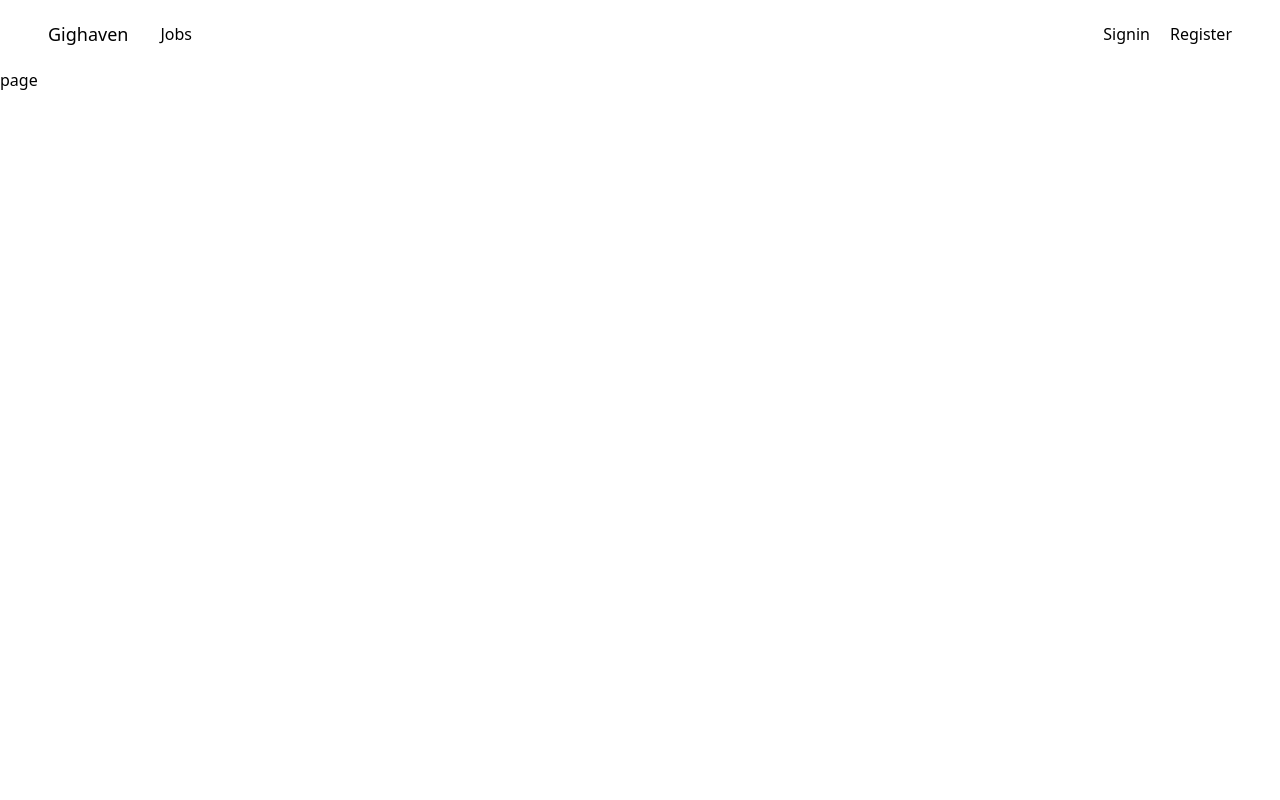
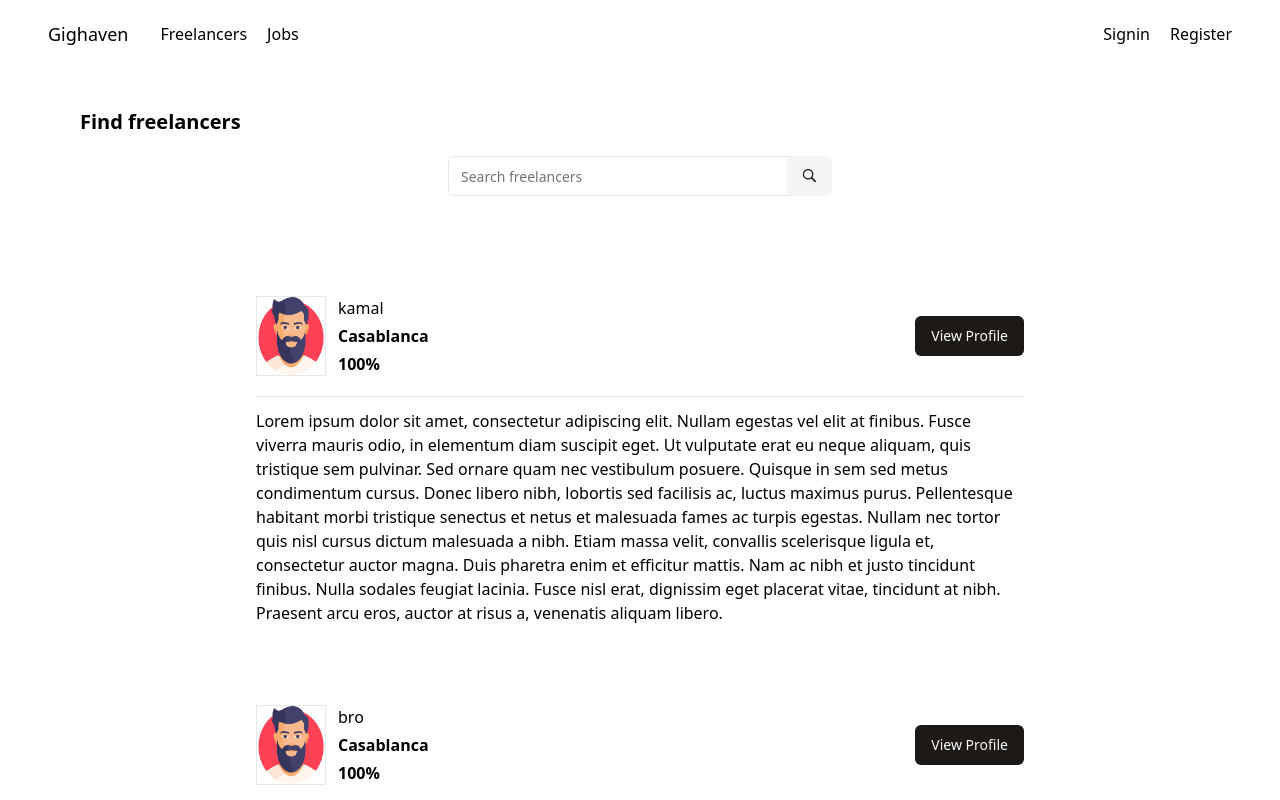
Before and after one commit to kamal-ezz/gighaven, a Next.js app: page /freelancers in a window 1280 px wide. Shown: the top 800 px of the page. Built offline with nearby package versions, Linux system fonts and the light colour scheme.

Commit message:
search + profile page

```diff
--- a/src/app/freelancers/page.tsx
+++ b/src/app/freelancers/page.tsx
@@ -1,5 +1,55 @@
+"use client";
+
+import Freelancer from "@/components/Freelancer";
+import Searchbar from "@/components/Searchbar";
+import { useParams, useSearchParams } from "next/navigation";
 import React from "react";
 
-export default function page() {
-  return <div>page</div>;
+const freelancers = [
+  {
+    id: 1,
+    pic: "/man.png",
+    name: "kamal",
+    description:
+      "Lorem ipsum dolor sit amet, consectetur adipiscing elit. Nullam egestas vel elit at finibus. Fusce viverra mauris odio, in elementum diam suscipit eget. Ut vulputate erat eu neque aliquam, quis tristique sem pulvinar. Sed ornare quam nec vestibulum posuere. Quisque in sem sed metus condimentum cursus. Donec libero nibh, lobortis sed facilisis ac, luctus maximus purus. Pellentesque habitant morbi tristique senectus et netus et malesuada fames ac turpis egestas. Nullam nec tortor quis nisl cursus dictum malesuada a nibh. Etiam massa velit, convallis scelerisque ligula et, consectetur auctor magna. Duis pharetra enim et efficitur mattis. Nam ac nibh et justo tincidunt finibus. Nulla sodales feugiat lacinia. Fusce nisl erat, dignissim eget placerat vitae, tincidunt at nibh. Praesent arcu eros, auctor at risus a, venenatis aliquam libero.",
+    rate: "100%",
+    location: "Casablanca",
+  },
+  {
+    id: 2,
+    pic: "/man.png",
+    name: "bro",
+    description:
+      "Lorem ipsum dolor sit amet, consectetur adipiscing elit. Nullam egestas vel elit at finibus. Fusce viverra mauris odio, in elementum diam suscipit eget. Ut vulputate erat eu neque aliquam, quis tristique sem pulvinar. Sed ornare quam nec vestibulum posuere. Quisque in sem sed metus condimentum cursus. Donec libero nibh, lobortis sed facilisis ac, luctus maximus purus. Pellentesque habitant morbi tristique senectus et netus et malesuada fames ac turpis egestas. Nullam nec tortor quis nisl cursus dictum malesuada a nibh. Etiam massa velit, convallis scelerisque ligula et, consectetur auctor magna. Duis pharetra enim et efficitur mattis. Nam ac nibh et justo tincidunt finibus. Nulla sodales feugiat lacinia. Fusce nisl erat, dignissim eget placerat vitae, tincidunt at nibh. Praesent arcu eros, auctor at risus a, venenatis aliquam libero.",
+    rate: "100%",
+    location: "Casablanca",
+  },
+];
+
+export default function Freelancers() {
+  const searchParams = useSearchParams();
+
+  return (
+    <div className="mt-10 flex flex-col justify-around">
+      <h1 className="ml-20 mb-5 font-semibold text-xl">Find freelancers</h1>
+      <Searchbar placeholder="Search freelancers" type="freelancers" />
+      <ul>
+        <li>
+          {freelancers
+            .filter((f) => f.name.match(searchParams.get("q") || ""))
+            .map((freelancer) => (
+              <Freelancer
+                key={freelancer.id}
+                id={freelancer.id}
+                pic={freelancer.pic}
+                name={freelancer.name}
+                location={freelancer.location}
+                description={freelancer.description}
+                rate={freelancer.rate}
+              />
+            ))}
+        </li>
+      </ul>
+    </div>
+  );
 }
--- a/src/app/jobs/page.tsx
+++ b/src/app/jobs/page.tsx
@@ -1,6 +1,7 @@
 import Job from "@/components/Job";
 import Searchbar from "@/components/Searchbar";
 import axios from "axios";
+import { useSearchParams } from "next/navigation";
 import React from "react";
 
 export default function Jobs() {
@@ -34,13 +35,17 @@ export default function Jobs() {
     }
   };*/
 
+  const searchParams = useSearchParams();
+
   return (
     <div className="mt-10 flex flex-col justify-around">
       <h1 className="ml-20 mb-5 font-semibold text-xl">Find freelance jobs</h1>
-      <Searchbar />
+      <Searchbar placeholder="Search jobs" type="jobs" />
       <ul>
         <li>
-          {jobs.map((job) => (
+          {jobs
+            .filter((j) => j.title.match(searchParams.get("q") || ""))
+            .map((job) => (
               <Job
                 title={job.title}
                 description={job.description}
--- /dev/null
+++ b/src/app/profile/[id]/page.tsx
@@ -0,0 +1,5 @@
+import React from "react";
+
+export default function page() {
+  return <div>profile</div>;
+}
--- /dev/null
+++ b/src/components/Freelancer.tsx
@@ -0,0 +1,39 @@
+import Image from "next/image";
+import React from "react";
+import { Button } from "./ui/button";
+import Link from "next/link";
+
+export default function Freelancer({
+  id,
+  pic,
+  name,
+  location,
+  rate,
+  description,
+}: any) {
+  return (
+    <div className="my-20 mx-auto w-3/5">
+      <div className="flex mb-5 items-center justify-between">
+        <div className="flex gap-3">
+          <Image
+            src={pic}
+            width={70}
+            height={70}
+            alt="profile"
+            className="border"
+          />
+          <div className="flex gap-1 flex-col">
+            <span>{name}</span>
+            <span className="font-semibold">{location}</span>
+            <span className="font-semibold">{rate}</span>
+          </div>
+        </div>
+        <Link href={`/profile/${id}`}>
+          <Button>View Profile</Button>
+        </Link>
+      </div>
+      <hr />
+      <p className="mt-3">{description}</p>
+    </div>
+  );
+}
--- a/src/components/Navbar.tsx
+++ b/src/components/Navbar.tsx
@@ -19,7 +19,10 @@ export default function Navbar() {
       <Link href="/">
         <h1 className="text-lg ml-12">Gighaven</h1>
       </Link>
-      <ul className="ml-8">
+      <ul className="ml-8 flex gap-5">
+        <li>
+          <Link href="/freelancers">Freelancers</Link>
+        </li>
         <li>
           <Link href="/jobs">Jobs</Link>
         </li>
--- a/src/components/Searchbar.tsx
+++ b/src/components/Searchbar.tsx
@@ -1,14 +1,36 @@
-import React from "react";
+"use client";
+
+import React, { FormEvent, useState } from "react";
 import { Input } from "./ui/input";
 import { Button } from "./ui/button";
 import { GoSearch } from "react-icons/go";
+import { useRouter } from "next/navigation";
 
-export default function Searchbar() {
+export default function Searchbar({ placeholder, type }: any) {
+  const router = useRouter();
+
+  const [query, setQuery] = useState("");
+
+  const search = (e: FormEvent) => {
+    e.preventDefault();
+    router.push(`/${type}/?q=${query}`);
+  };
+
   return (
     <div className="relative w-fit  mx-auto ">
-      <Input className="w-96 mb-5" placeholder="Search jobs" />
+      <Input
+        className="w-96 mb-5"
+        placeholder={placeholder}
+        value={query}
+        onChange={(e: any) => setQuery(e.target.value)}
+        onKeyDown={(event) => {
+          if (event.key === "Enter") {
+            search(event);
+          }
+        }}
+      />
       <Button variant="secondary" className="absolute top-0 right-0">
-        <GoSearch />
+        <GoSearch onClick={search} />
       </Button>
     </div>
   );
```
Also changed, not shown: public/man.png (added). Lines whose indentation alone changed are shown as unchanged.
